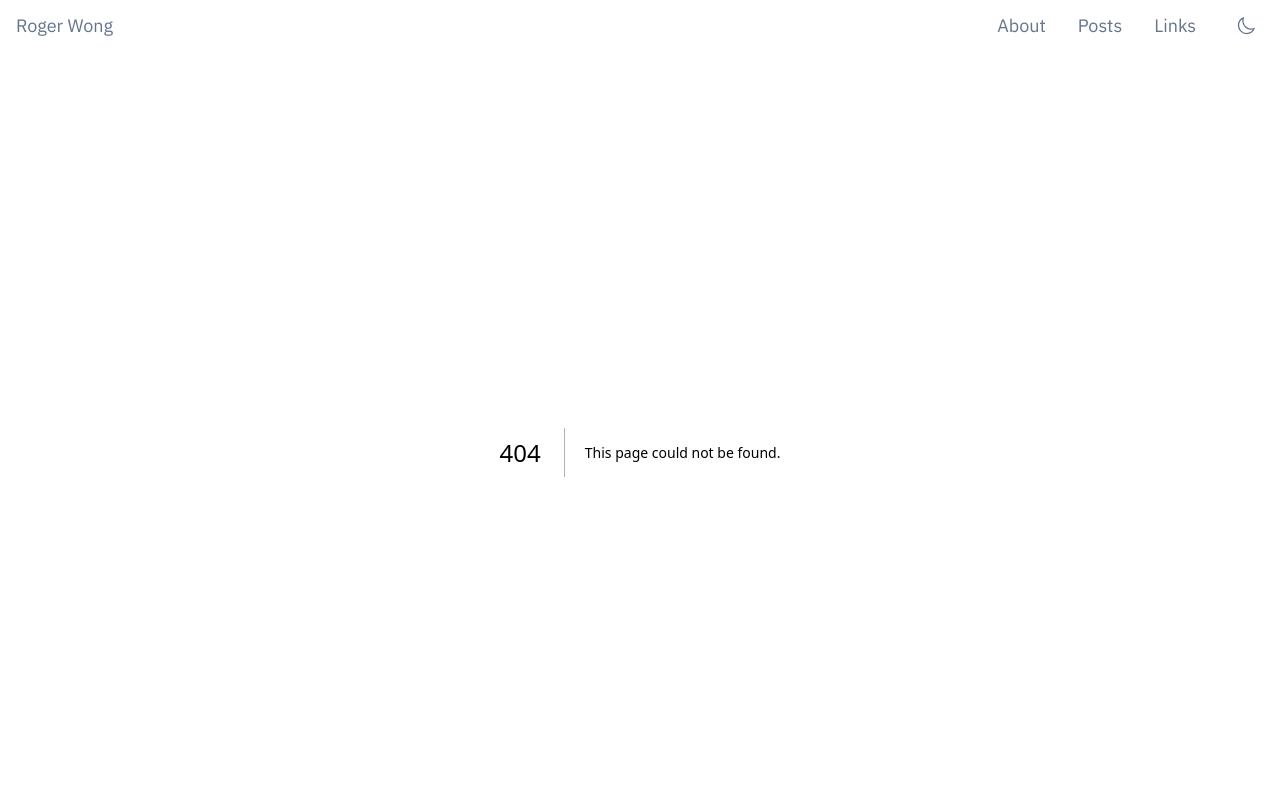
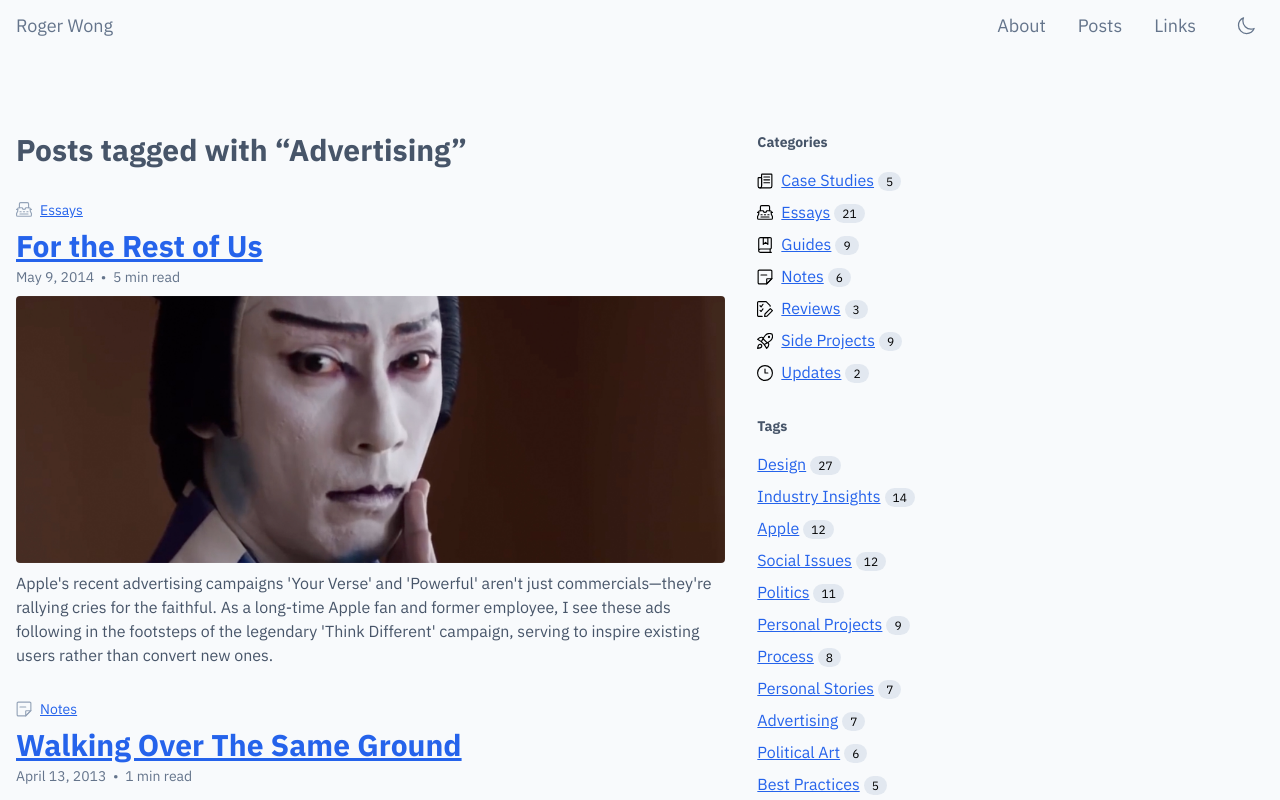
Before and after one commit to wongdigital/rogerwong-site, a Next.js app: page /posts/tags/Advertising in a window 1280 px wide. Before the commit this address had no page. Shown: the top 800 px of the page. Built offline with nearby package versions, Linux system fonts and the light colour scheme.

Commit message:
Update URL scheme to use `/` instead of query parameters

```diff
--- a/next.config.ts
+++ b/next.config.ts
@@ -229,54 +229,104 @@ const nextConfig: NextConfig = {
       },
       {
         "source": "/design",
-        "destination": "/posts?category=Design",
+        "destination": "/posts/categories/Design",
         "permanent": true
       },
       {
         "source": "/apple",
-        "destination": "/posts?category=Apple",
+        "destination": "/posts/tags/Apple",
         "permanent": true
       },
       {
         "source": "/projects",
-        "destination": "/posts?category=Projects",
+        "destination": "/posts/categories/Case%20Studies",
         "permanent": true
       },
       {
         "source": "/politics",
-        "destination": "/posts?category=Politics",
+        "destination": "/posts/tags/Politics",
         "permanent": true
       },
       {
         "source": "/technology",
-        "destination": "/posts?category=Technology",
+        "destination": "/posts/tags/Technology%20Industry",
         "permanent": true
       },
       {
         "source": "/how-to",
-        "destination": "/posts?category=How-to",
+        "destination": "/posts/categories/Guides",
         "permanent": true
       },
       {
         "source": "/life",
-        "destination": "/posts?category=Life",
+        "destination": "/posts/tags/Personal%20Stories",
         "permanent": true
       },
       {
         "source": "/announcements",
-        "destination": "/posts?category=Announcements",
+        "destination": "/posts/categories/Updates",
         "permanent": true
       },
       {
         "source": "/business",
-        "destination": "/posts?category=Business",
+        "destination": "/posts/tags/Industry%20Insights",
         "permanent": true
       },
       {
         "source": "/design-ethics",
-        "destination": "/posts?category=Design-Ethics",
+        "destination": "/posts/tags/Design%20Ethics",
         "permanent": true
       },
+      // {
+      //   "source": "/posts?category=Design",
+      //   "destination": "/posts/categories/Design",
+      //   "permanent": true
+      // },
+      // {
+      //   "source": "/posts?tag=Design",
+      //   "destination": "/posts/tags/Design",
+      //   "permanent": true
+      // },
+      // {
+      //   "source": "/posts?category=Projects",
+      //   "destination": "/posts?category=Case%20Studies",
+      //   "permanent": true
+      // },
+      // {
+      //   "source": "/posts?category=Apple",
+      //   "destination": "/posts?tag=Apple",
+      //   "permanent": true
+      // },
+      // {
+      //   "source": "/posts?category=Politics",
+      //   "destination": "/posts?tag=Politics",
+      //   "permanent": true
+      // },
+      // {
+      //   "source": "/posts?category=How-to",
+      //   "destination": "/posts?category=Guides",
+      //   "permanent": true
+      // },
+      // {
+      //   "source": "/posts?category=Technology",
+      //   "destination": "/posts?tag=Technology%20Industry",
+      //   "permanent": true
+      // },
+      // {
+      //   "source": "/posts?category=Life",
+      //   "destination": "/posts?tag=Personal%20Stories",
+      //   "permanent": true
+      // },
+      // {
+      //   "source": "/posts?category=Announcements",
+      //   "destination": "/posts?category=Updates",
+      //   "permanent": true
+      // },
+      // {
+      //   "source": "/posts?category=Business",
+      //   "destination": "/posts?tag=Industry%20Insights",
+      //   "permanent": true
+      // },
       {
         source: "/posts/page/:page(\\d+)",
         destination: "/posts?page=:page",
--- a/src/app/posts/[id]/page.tsx
+++ b/src/app/posts/[id]/page.tsx
@@ -132,7 +132,7 @@ export default async function Post({ params }: Props) {
             <FolderIcon className="w-4 h-4 inline-block mr-2 -mt-1" />
             Filed under{' '}
             <Link
-              href={`/posts?category=${encodeURIComponent(postData.category)}`}
+              href={`/posts/categories/${encodeURIComponent(postData.category)}`}
               className="link-primary"
             >
               {postData.category}
@@ -143,7 +143,7 @@ export default async function Post({ params }: Props) {
             Tagged with {postData.tags?.map((tag, index) => (
               <span key={tag}>
                 <Link
-                  href={`/posts?tag=${encodeURIComponent(tag)}`}
+                  href={`/posts/tags/${encodeURIComponent(tag)}`}
                   className="link-primary"
                 >
                   {tag}
--- /dev/null
+++ b/src/app/posts/categories/[category]/page.tsx
@@ -0,0 +1,91 @@
+import { getSortedPostsData } from '@/lib/posts';
+import PostPreview from '@/components/PostPreview';
+import { calculateReadTime } from '@/lib/readTime';
+import { Category } from '@/lib/categories';
+import CategoriesList from '@/components/CategoriesList';
+import TagsList from '@/components/TagsList';
+import Pagination from '@/components/Pagination';
+import { Metadata } from 'next';
+import { notFound } from 'next/navigation';
+
+const POSTS_PER_PAGE = 10;
+
+type Props = {
+  params: { category: Category };
+  searchParams: { page?: string }
+}
+
+export async function generateMetadata({ params }: Props): Promise<Metadata> {
+  const decodedCategory = decodeURIComponent(params.category);
+  const title = `Posts in ${decodedCategory}`;
+
+  return {
+    title,
+    description: `Articles in the ${decodedCategory} category`,
+    openGraph: {
+      title,
+      description: `Articles in the ${decodedCategory} category`,
+      type: 'website',
+    }
+  };
+}
+
+export default async function CategoryPage({ params, searchParams }: Props) {
+  const allPosts = await getSortedPostsData();
+  const currentPage = Number(searchParams.page) || 1;
+
+  // Decode the category parameter
+  const decodedCategory = decodeURIComponent(params.category) as Category;
+
+  // Filter posts by category using decoded category
+  const filteredPosts = allPosts.filter(post =>
+    post.category.toLowerCase() === decodedCategory.toLowerCase()
+  );
+
+  // If no posts found in this category, return 404
+  if (filteredPosts.length === 0) {
+    notFound();
+  }
+
+  const totalPages = Math.ceil(filteredPosts.length / POSTS_PER_PAGE);
+  const startIndex = (currentPage - 1) * POSTS_PER_PAGE;
+  const endIndex = startIndex + POSTS_PER_PAGE;
+  const currentPosts = filteredPosts.slice(startIndex, endIndex);
+
+  return (
+    <div className="flex flex-col md:flex-row gap-8">
+      <section className="lg:w-7/12 py-8 lg:py-20 md:py-10">
+        <header className="mb-8">
+          <h1 className="page-title">Posts in {decodedCategory}</h1>
+        </header>
+        <section className="space-y-8">
+          {currentPosts.map((post) => (
+            <article key={post.id}>
+              <PostPreview
+                title={post.title}
+                date={post.date}
+                excerpt={post.excerpt}
+                readTime={calculateReadTime(post.content || '')}
+                slug={post.id}
+                imageSrc={post.imageSrc}
+                imageAlt={post.imageAlt}
+                category={post.category}
+              />
+            </article>
+          ))}
+        </section>
+        <nav className="mt-8">
+          <Pagination
+            currentPage={currentPage}
+            totalPages={totalPages}
+            basePath={`/posts/categories/${params.category}`}
+          />
+        </nav>
+      </section>
+      <aside className="lg:w-5/12 py-8 lg:py-20 md:py-10">
+        <CategoriesList />
+        <TagsList />
+      </aside>
+    </div>
+  );
+}
--- a/src/app/posts/page.tsx
+++ b/src/app/posts/page.tsx
@@ -6,6 +6,7 @@ import Pagination from '@/components/Pagination';
 import CategoriesList from '@/components/CategoriesList';
 import TagsList from '@/components/TagsList';
 import { type Category } from '@/lib/categories';
+import { redirect } from 'next/navigation';
 
 export const dynamic = 'force-dynamic';
 
@@ -14,8 +15,17 @@ const POSTS_PER_PAGE = 10;
 export default async function PostsIndex({
   searchParams,
 }: {
-  searchParams: Promise<{ page?: string; category?: Category; tag?: string }>
+  searchParams: { page?: string; category?: string; tag?: string }
 }) {
+  // Redirect old query string URLs to new format
+  if (searchParams.category) {
+    redirect(`/posts/categories/${searchParams.category}`);
+  }
+
+  if (searchParams.tag) {
+    redirect(`/posts/tags/${searchParams.tag}`);
+  }
+
   const allPosts = await getSortedPostsData();
 
   const params = await searchParams;
--- /dev/null
+++ b/src/app/posts/tags/[tag]/page.tsx
@@ -0,0 +1,90 @@
+import { getSortedPostsData } from '@/lib/posts';
+import PostPreview from '@/components/PostPreview';
+import { calculateReadTime } from '@/lib/readTime';
+import CategoriesList from '@/components/CategoriesList';
+import TagsList from '@/components/TagsList';
+import Pagination from '@/components/Pagination';
+import { Metadata } from 'next';
+import { notFound } from 'next/navigation';
+
+const POSTS_PER_PAGE = 10;
+
+type Props = {
+  params: { tag: string };
+  searchParams: { page?: string }
+}
+
+export async function generateMetadata({ params }: Props): Promise<Metadata> {
+  const decodedTag = decodeURIComponent(params.tag);
+  const title = `Posts tagged with "${decodedTag}"`;
+
+  return {
+    title,
+    description: `Articles tagged with ${decodedTag}`,
+    openGraph: {
+      title,
+      description: `Articles tagged with ${decodedTag}`,
+      type: 'website',
+    }
+  };
+}
+
+export default async function TagPage({ params, searchParams }: Props) {
+  const allPosts = await getSortedPostsData();
+  const currentPage = Number(searchParams.page) || 1;
+
+  // Decode the tag parameter
+  const decodedTag = decodeURIComponent(params.tag);
+
+  // Filter posts by tag using decoded tag
+  const filteredPosts = allPosts.filter(post =>
+    post.tags?.some(tag => tag.toLowerCase() === decodedTag.toLowerCase())
+  );
+
+  // If no posts found with this tag, return 404
+  if (filteredPosts.length === 0) {
+    notFound();
+  }
+
+  const totalPages = Math.ceil(filteredPosts.length / POSTS_PER_PAGE);
+  const startIndex = (currentPage - 1) * POSTS_PER_PAGE;
+  const endIndex = startIndex + POSTS_PER_PAGE;
+  const currentPosts = filteredPosts.slice(startIndex, endIndex);
+
+  return (
+    <div className="flex flex-col md:flex-row gap-8">
+      <section className="lg:w-7/12 py-8 lg:py-20 md:py-10">
+        <header className="mb-8">
+          <h1 className="page-title">Posts tagged with “{decodedTag}”</h1>
+        </header>
+        <section className="space-y-8">
+          {currentPosts.map((post) => (
+            <article key={post.id}>
+              <PostPreview
+                title={post.title}
+                date={post.date}
+                excerpt={post.excerpt}
+                readTime={calculateReadTime(post.content || '')}
+                slug={post.id}
+                imageSrc={post.imageSrc}
+                imageAlt={post.imageAlt}
+                category={post.category}
+              />
+            </article>
+          ))}
+        </section>
+        <nav className="mt-8">
+          <Pagination
+            currentPage={currentPage}
+            totalPages={totalPages}
+            basePath={`/posts/tags/${params.tag}`}
+          />
+        </nav>
+      </section>
+      <aside className="lg:w-5/12 py-8 lg:py-20 md:py-10">
+        <CategoriesList />
+        <TagsList />
+      </aside>
+    </div>
+  );
+}
--- a/src/components/CategoriesList.tsx
+++ b/src/components/CategoriesList.tsx
@@ -37,7 +37,7 @@ export default async function CategoriesList() {
               );
             })()}
             <Link
-              href={`/posts?category=${encodeURIComponent(name)}`}
+              href={`/posts/categories/${encodeURIComponent(name)}`}
               className="text-blue-600 hover:text-blue-800 dark:text-blue-400 dark:hover:text-blue-200 underline"
             >
               {name}
--- a/src/components/PostPreview.tsx
+++ b/src/components/PostPreview.tsx
@@ -32,7 +32,7 @@ const PostPreview: React.FC<PostPreviewProps> = ({
     <div className="mb-4 space-y-2">
       <div className="text-sm">
         <CategoryIcon className="w-4 h-4 inline-block mr-2 -mt-0.5 text-slate-400 dark:text-slate-400" />
-        <Link href={`/posts?category=${encodeURIComponent(category)}`} className="link-primary">
+        <Link href={`/posts/categories/${encodeURIComponent(category)}`} className="link-primary">
           {category}
         </Link>
       </div>
--- a/src/components/TagsList.tsx
+++ b/src/components/TagsList.tsx
@@ -36,7 +36,7 @@ export default async function TagsList() {
         {tags.map(({ name, count }) => (
           <li key={name}>
             <Link
-              href={`/posts?tag=${encodeURIComponent(name)}`}
+              href={`/posts/tags/${encodeURIComponent(name)}`}
               className="text-blue-600 hover:text-blue-800 dark:text-blue-400 dark:hover:text-blue-200 underline"
             >
               {name}
```
Lines whose indentation alone changed are shown as unchanged.
